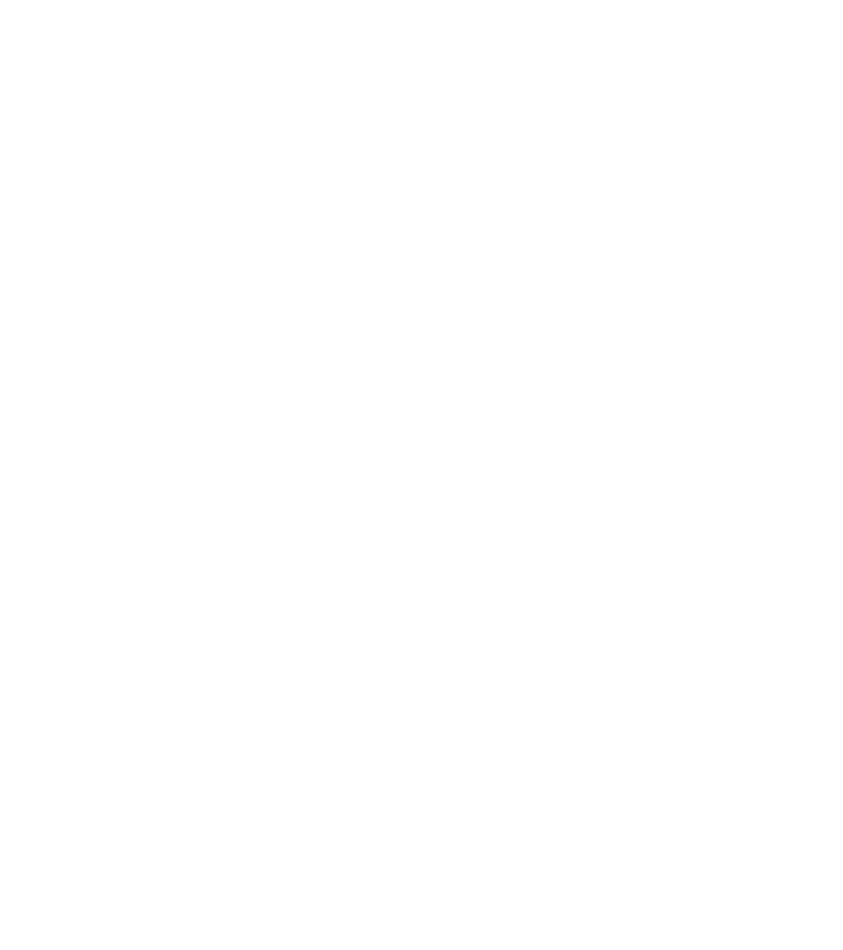
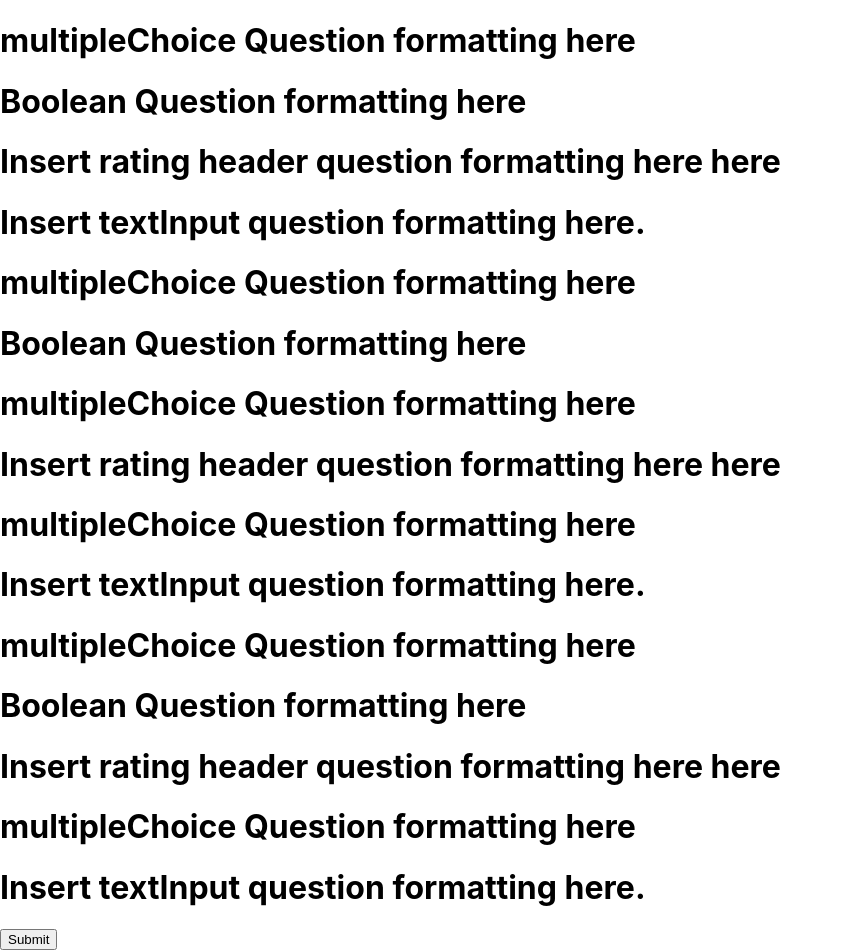
Before and after one commit to ryansalisbury/SurveyApp, a React (Create React App) app in the folder front-end/: page /questionnaire-1-test in a window 1280 px wide. Before the commit this address had no page. Shown: the whole page, without its empty margins (0-843 px from the left). Before the commit the page ends 800 px from the top, so only its background shows below. Built offline with nearby package versions, Linux system fonts and the light colour scheme.

Commit message:
rendered correct question types (no mui formatting) into front-end with json yup validation

```diff
--- a/front-end/package.json
+++ b/front-end/package.json
@@ -20,7 +20,8 @@
     "react-router-dom": "^6.22.3",
     "react-scripts": "5.0.1",
     "typescript": "^4.9.5",
-    "web-vitals": "^2.1.4"
+    "web-vitals": "^2.1.4",
+    "yup": "^1.4.0"
   },
   "scripts": {
     "start": "react-scripts start",
--- a/front-end/src/App.tsx
+++ b/front-end/src/App.tsx
@@ -1,13 +1,14 @@
-
 import React from "react";
 import { BrowserRouter as Router, Routes, Route } from "react-router-dom";
 import HomePage from "./components/Pages/HomePage"; // Adjust the import path based on your file structure
+import QuestionnairePage from "./components/Pages/Questionnaire";
 
 function App() {
   return (
     <Router>
       <Routes>
         <Route path="/" element={<HomePage />} />
+        <Route path="/questionnaire-1-test" element={<QuestionnairePage />} />
         {/* Add more Route components here for additional pages */}
       </Routes>
     </Router>
--- /dev/null
+++ b/front-end/src/components/Pages/Questionnaire.tsx
@@ -0,0 +1,22 @@
+import React, { useEffect, useState } from "react";
+import DynamicForm from "../dynamicForm/DynamicForm";
+import questionnaireData from "../../data/Questionnaire1.json";
+import { Questionnaire, Question } from "../../types/questionnaireTypes";
+import { validateQuestionnaires } from "../../validation/validation";
+
+const QuestionnairePage = () => {
+  const [questionnaire, setQuestionnaire] = useState<Questionnaire | null>(
+    null
+  );
+
+  useEffect(() => {
+    validateQuestionnaires(questionnaireData)
+      .then(setQuestionnaire)
+      .catch((error) => console.error("Validation error:", error));
+  }, []);
+
+  return (
+    <div>{questionnaire && <DynamicForm questionnaire={questionnaire} />}</div>
+  );
+};
+export default QuestionnairePage;
--- a/front-end/src/components/dynamicForm/DynamicForm.tsx
+++ b/front-end/src/components/dynamicForm/DynamicForm.tsx
@@ -1 +1,38 @@
 import React from "react";
+import { useForm } from "react-hook-form";
+import { Questionnaire, Question } from "../../types/questionnaireTypes";
+
+
+const DynamicForm: React.FC<{ questionnaire: Questionnaire }> = ({
+  questionnaire,
+}) => {
+  const {
+    register,
+    handleSubmit,
+    formState: { errors },
+  } = useForm<FormData>();
+
+  const onSubmit = (data: any) => {
+    console.log(data);
+  };
+  return (
+    <form onSubmit={handleSubmit(onSubmit)}>
+      {/* Input form fields with switch cases from json schema*/}
+      {questionnaire.questions.map((question, index) => {
+        switch (question.type) {
+          case "multipleChoice":
+            return <h1>multipleChoice Question formatting here</h1>;
+          case "boolean":
+            return <h1>Boolean Question formatting here</h1>;
+          case "rating":
+            return <h1>Insert rating header question formatting here here</h1>;
+          case "textInput":
+            return <h1>Insert textInput question formatting here.</h1>;
+        }
+      })}
+      <input type="submit" />
+    </form>
+  );
+};
+
+export default DynamicForm;
--- /dev/null
+++ b/front-end/src/types/questionnaireTypes.tsx
@@ -0,0 +1,14 @@
+export interface Question {
+    id: string;
+    type: "multipleChoice" | "boolean" | "rating" | "textInput";
+    text: string;
+    options?: Array<string | number>;
+    placeholder?: string;
+  }
+
+  export interface Questionnaire {
+    id: string;
+    title: string;
+    description: string;
+    questions: Question[];
+  }
--- /dev/null
+++ b/front-end/src/validation/validation.tsx
@@ -0,0 +1,34 @@
+import * as yup from "yup";
+import { Questionnaire } from "../types/questionnaireTypes";
+
+// yup validation schema helps with type validation at runtime
+export const questionnaireSchema = yup.object({
+  id: yup.string().required(),
+  title: yup.string().required(),
+  description: yup.string().required(),
+  questions: yup
+    .array(
+      yup.object({
+        id: yup.string().required(),
+        type: yup
+          .mixed<"multipleChoice" | "boolean" | "rating" | "textInput">()
+          .required(),
+        text: yup.string().required(),
+        options: yup
+          .array(
+            yup.lazy((item) =>
+              (typeof item === "number" ? yup.number() : yup.string()).defined()
+            )
+          )
+          .optional(),
+        placeholder: yup.string().optional(),
+      })
+    )
+    .required(),
+});
+
+export async function validateQuestionnaires(
+  data: any
+): Promise<Questionnaire> {
+  return await questionnaireSchema.validate(data, { strict: true });
+}
```
Also changed, not shown: 1 other file (tests, documents, lock files or other folders).
